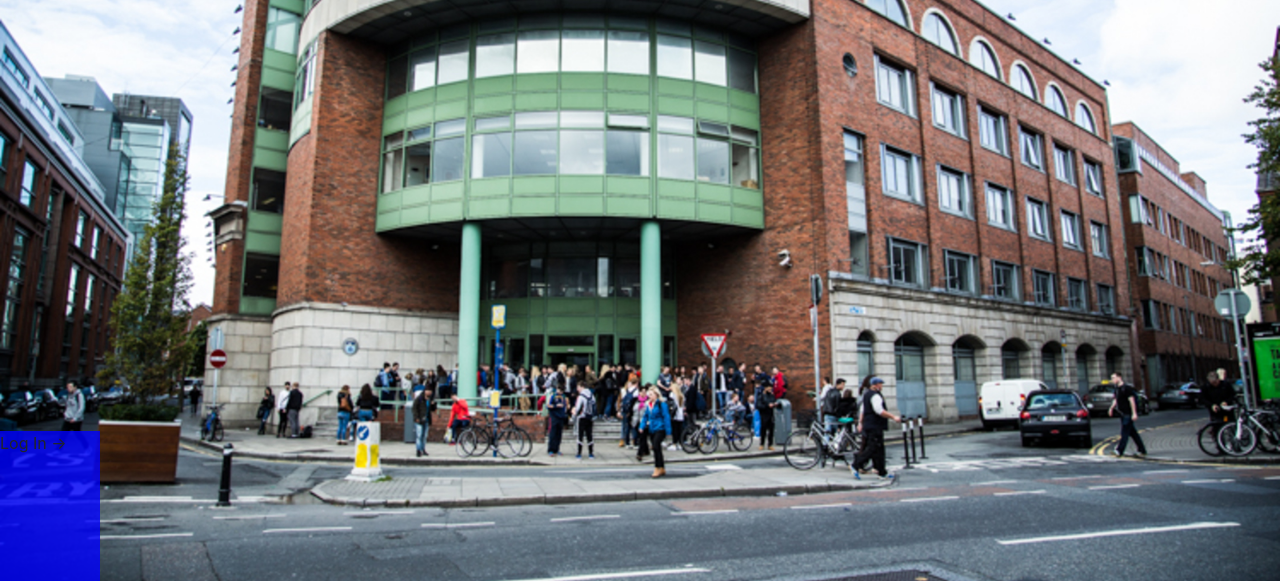
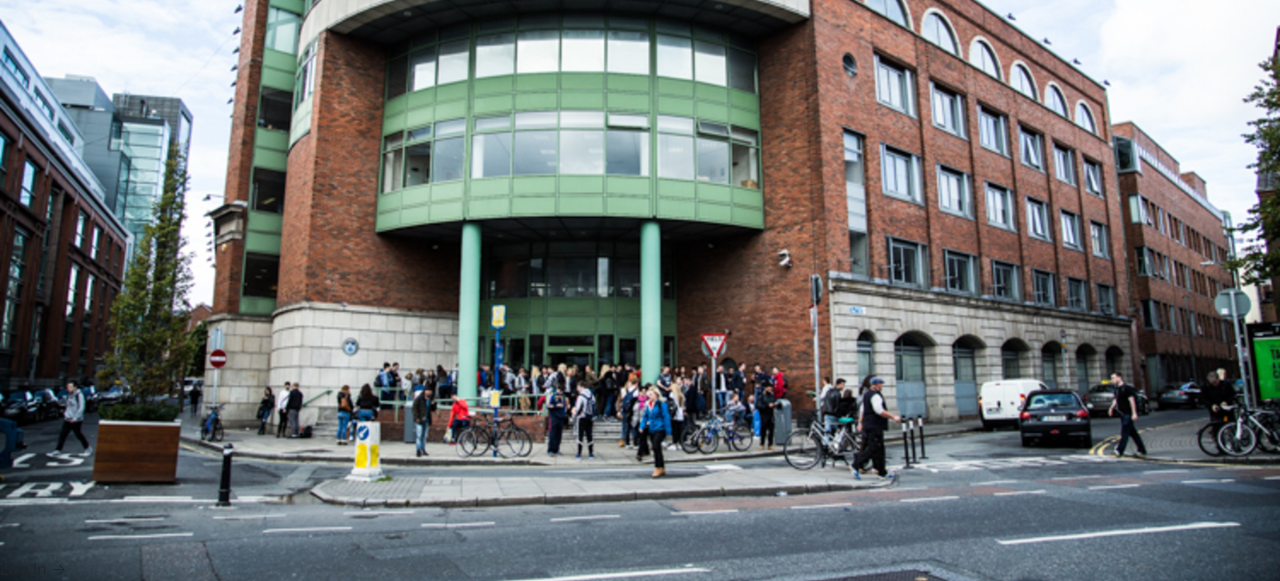
Before and after one commit to DanielDiNardi/Hoderiko, a website: page HTML/index.html in a window 1280 px wide. Shown: the part 219-800 px from the top of the page. Drawn offline with nearby package versions, Linux system fonts and the light colour scheme.

Commit message:
Add files via upload

```diff
--- a/CSS/style.css
+++ b/CSS/style.css
@@ -32,15 +32,15 @@ body{
 */
 
 
-.fixed-bottom {
+/* .fixed-bottom {
     right: 0;
     bottom: 10;
     left: 10;
     background: rgba(0,0,255,0.8) none repeat scroll 0 0;
     z-index: $zindex-fixed;
-    /*margin-left: ($spacer * .5) !important;*/
+    margin-left: ($spacer * .5) !important;
     margin-right: ($spacer * .5) !important;
     width: 100px;
     height: 150px;
-    /*background-color: rgba(0,0,255,0.1);*/
-}
+    background-color: rgba(0,0,255,0.1);
+} */
```
Also changed, not shown: HTML/index.html (line endings or trailing spaces).
